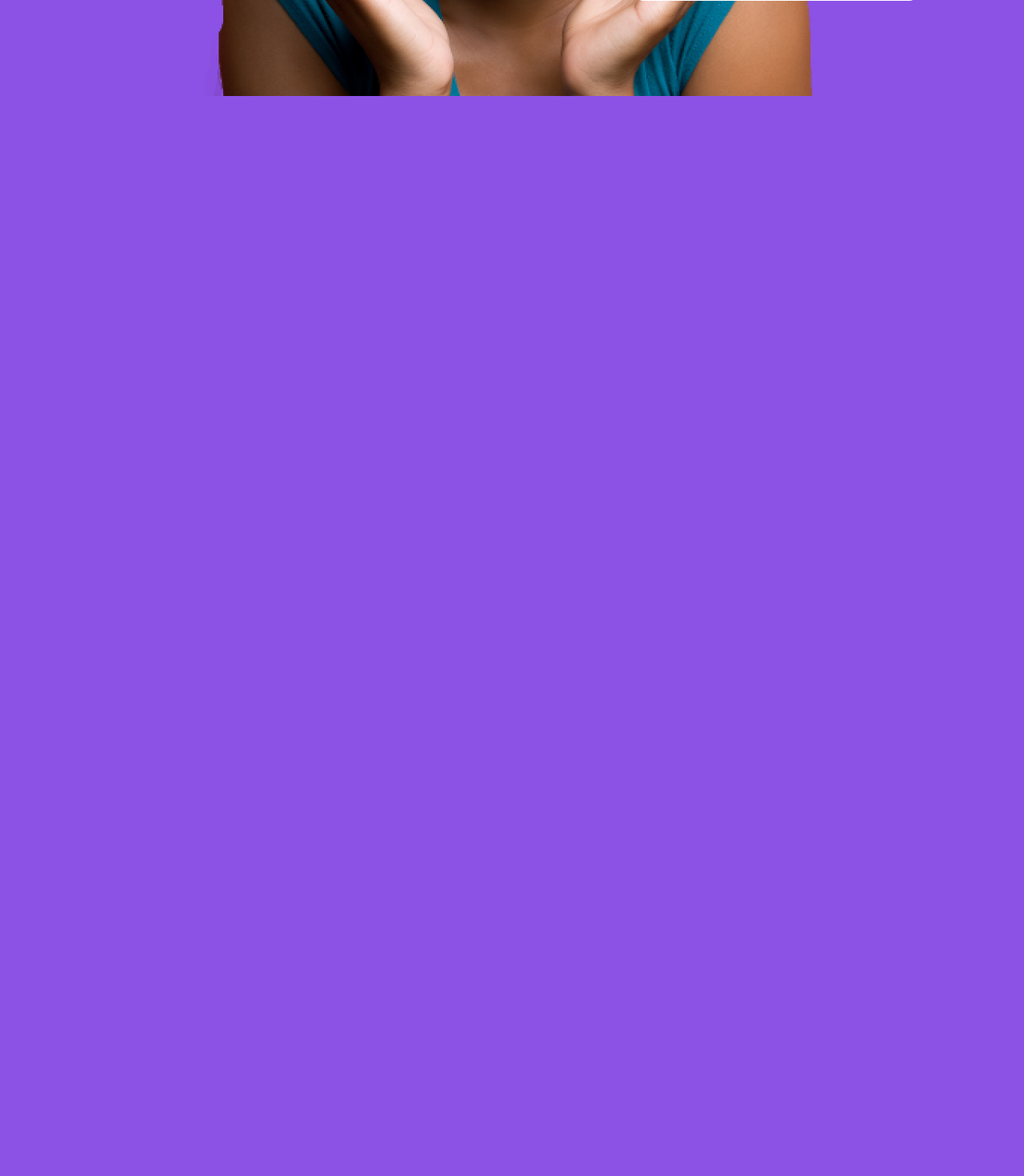
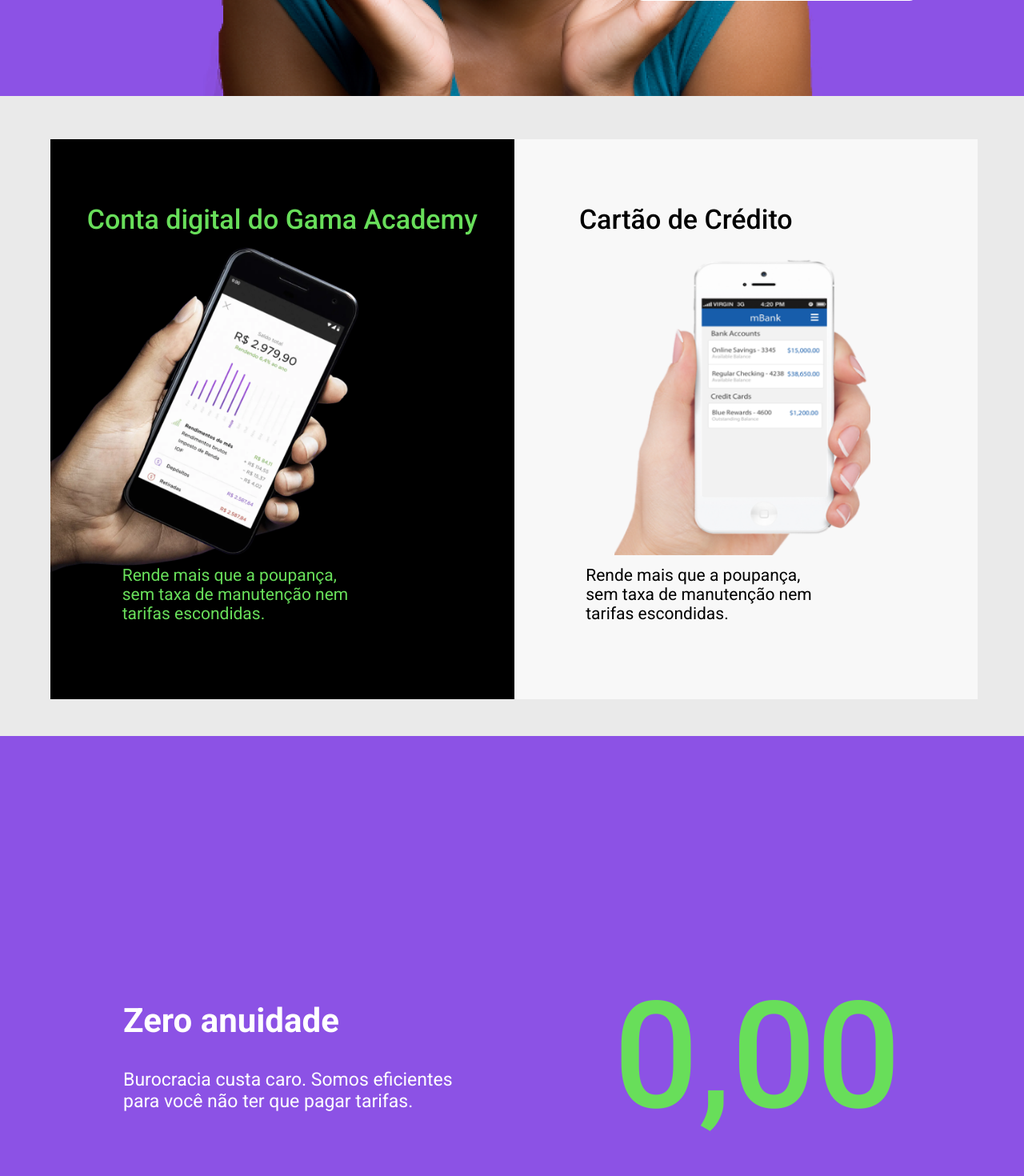
Before and after one commit to CodeCommit-GamaAcademy/React-CodeCommit, a React (Create React App) app: page / in a window 1280 px wide. Shown: the part 680-2150 px from the top of the page at 80% size. Before the commit the page ends 800 px from the top, so only its background shows below. Built offline with nearby package versions, Linux system fonts and the light colour scheme.

Commit message:
Feature/add sections in the landing page

```diff
--- a/src/Pages/Landing/index.tsx
+++ b/src/Pages/Landing/index.tsx
@@ -1,13 +1,18 @@
 import React from 'react';
 import {FaArrowRight} from 'react-icons/fa';
 
-import { Container, TextContainer, Button, LogoGama, CardLeft, CardRight, FormInput, FormHomeTitle, HomeFormButton } from './styles';
+import { Container, TextContainer, Button, LogoGama, CardLeft, CardRight, FormInput, FormHomeTitle,
+  HomeFormButton, Section2, LeftContainer, RightContainer, Section3, LeftSide, RightSide, Section4,
+  TextSection4, Section5, TextSide, ImageSide } from './styles';
 
 import Logo from '../../assets/main-logo.png';
+
+import Landing3 from '../../assets/landing-3.png';
 
 
 const Landing: React.FC = () => {
   return (
+    <>
     <Container>
       <LogoGama src={Logo} alt="logo"/>
       <CardLeft>
@@ -29,6 +34,44 @@
       </CardRight>
 
     </Container>
+    <Section2>
+      <LeftContainer>
+        <span>Conta digital do Gama Academy</span>
+        <p>Rende mais que a poupança, sem taxa de manutenção nem tarifas escondidas.</p>
+      </LeftContainer>
+      <RightContainer>
+        <span>Cartão de Crédito</span>
+        <p>Rende mais que a poupança, sem taxa de manutenção nem tarifas escondidas.</p>
+      </RightContainer>
+    </Section2>
+    <Section3>
+        <LeftSide>
+          <span>Zero anuidade</span>
+          <p>Burocracia custa caro. Somos eficientes para você não ter que pagar tarifas.</p>
+        </LeftSide>
+        <RightSide>
+          <span>0,00</span>
+        </RightSide>
+    </Section3>
+    <Section4>
+      <TextSection4>
+        <span>O fim da complexibilidade</span>
+        <p>Para quem sabe que tecnologia e design são melhores do que agências e papelada.</p>
+      </TextSection4>
+    </Section4>
+    <Section5>
+      <TextSide>
+        <span>Simplifique a sua vida. Peça seu convite.</span>
+        <p>GamaAcademy Bank Line S.A. - CNPJ 00.000.000/0000-00</p>
+        <b/>
+        <p>Rua Fictícia, 999 - 00000-000 - São Paulo, SP</p>
+        <p>Este é um projeto de avaliação | GamaAcademy | Accenture | 2021</p>
+      </TextSide>
+      <ImageSide>
+        <img src={Landing3} alt="cel"/>
+      </ImageSide>
+    </Section5>
+    </>
   );
 }
 
--- a/src/Pages/Landing/styles.ts
+++ b/src/Pages/Landing/styles.ts
@@ -1,6 +1,10 @@
 import styled from 'styled-components';
 
 import Model from '../../assets/background-landing-1.png';
+import Landing1 from '../../assets/landing-1.png';
+import Landing2 from '../../assets/landing-2.png';
+import BackImage from '../../assets/background-landing-3.png';
+
 
 
 export const Container = styled.div`
@@ -118,6 +122,8 @@
   line-height: 14px;
   display: flex;
   align-items: center;
+  justify-content: space-between;
+  padding: 20px;
   color: #9B9B9B;
 
 
@@ -128,3 +134,208 @@
   }
 
 `
+
+export const Section2 = styled.section`
+  display: flex;
+  background: #eaeaea;
+  width: 100%;
+  height: 100vh;
+  flex-direction: row;
+`
+export const LeftContainer = styled.div`
+  background: #000;
+  display: flex;
+  align-items: center;
+  flex-direction: column;
+  width: 660px;
+  height: 700px;
+  margin-left: 63px;
+  margin-top: 54px;
+  background-image: url(${Landing1});
+  background-position: left center;
+  background-repeat: no-repeat;
+  background-size: 450px 450px;
+
+  span {
+    color: #68de5a;
+    font-size: 34px;
+    font-style: normal;
+    font-family: Roboto;
+    font-weight: 500;
+    margin-top: 80px;
+  }
+
+  p {
+    font-family: Roboto;
+    font-style: normal;
+    font-weight: normal;
+    color: #68de5a;
+    font-size: 21px;
+    width: 300px;
+    margin-top: 413px;
+    margin-left: -100px;
+  }
+
+`
+
+export const RightContainer = styled.div`
+  display: flex;
+  align-items: center;
+  flex-direction: column;
+  background: #f8f8f8;
+  width: 660px;
+  height: 700px;
+  margin-top: 54px;
+  margin-right: 58px;
+  background-image: url(${Landing2});
+  background-position: 125px 150px;
+  background-repeat: no-repeat;
+  background-size: 320px 370px;
+
+  span {
+    color: #000;
+    font-size: 34px;
+    font-style: normal;
+    font-family: Roboto;
+    font-weight: 500;
+    margin-top: 80px;
+    margin-left: -150px;
+  }
+
+  p {
+    font-family: Roboto;
+    font-style: normal;
+    font-weight: normal;
+    color: #000;
+    font-size: 21px;
+    width: 300px;
+    margin-top: 413px;
+    margin-left: -100px;
+  }
+`
+
+export const Section3 = styled.section`
+  display: flex;
+  width: 100%;
+  height: 100vh;
+  flex-direction: row;
+  align-items: center;
+  justify-content: space-evenly;
+
+`
+
+export const LeftSide = styled.div`
+  display: flex;
+  flex-direction: column;
+
+  span{
+    color: #fff;
+    font-family: Roboto;
+    font-style: normal;
+    font-weight: bold;
+    font-size: 42px;
+    line-height: 49px;
+    display: flex;
+    align-items: center;
+  }
+
+  p{
+    color: #fff;
+    font-family: Roboto;
+    font-style: normal;
+    font-weight: normal;
+    width: 459px;
+    font-size: 23px;
+    line-height: 27px;
+    display: flex;
+    align-items: center;
+    margin-top: 36px;
+  }
+`
+
+export const RightSide = styled.div`
+  display: flex;
+
+  span {
+    font-family: Roboto;
+    font-style: normal;
+    font-weight: 500;
+    font-size: 186px;
+    line-height: 218px;
+    color: #68de5a;
+  }
+`
+
+export const Section4 = styled.section`
+  display: flex;
+  width: 100%;
+  height: 100vh;
+  align-items: center;
+  flex-direction: row;
+  background: #68de5a;
+  background-image: url(${BackImage});
+`
+export const TextSection4 = styled.div`
+  display: flex;
+  flex-direction: column;
+  margin-left: 170px;
+
+  span {
+    font-family: Roboto;
+    font-style: normal;
+    font-weight: bold;
+    font-size: 42px;
+    line-height: 49px;
+    color: #fff;
+  }
+
+  p {
+    font-family: Roboto;
+    font-style: normal;
+    font-size: 23px;
+    line-height: 27px;
+    width: 459px;
+    margin-top: 36px;
+    color: #fff;
+  }
+`
+export const Section5 = styled.section`
+  display: flex;
+  flex-direction: row;
+  width: 100%;
+  height: 100vh;
+  align-items: center;
+  justify-content: space-evenly;
+  background: #EAEAEA;
+`
+
+export const TextSide = styled.div`
+  display: flex;
+  flex-direction: column;
+
+
+  span{
+    font-family: Roboto;
+    font-style: normal;
+    font-weight: bold;
+    font-size: 42px;
+    line-height: 49px;
+    width: 400px;
+    margin-bottom: 25px;
+  }
+
+  p {
+    font-family: Roboto;
+    font-style: normal;
+    font-weight: 300;
+    font-size: 14px;
+    line-height: 16px;
+    margin-top: 25px;
+  }
+`
+
+export const ImageSide = styled.div`
+  display: flex;
+
+
+`
```
Lines whose indentation alone changed are shown as unchanged.
